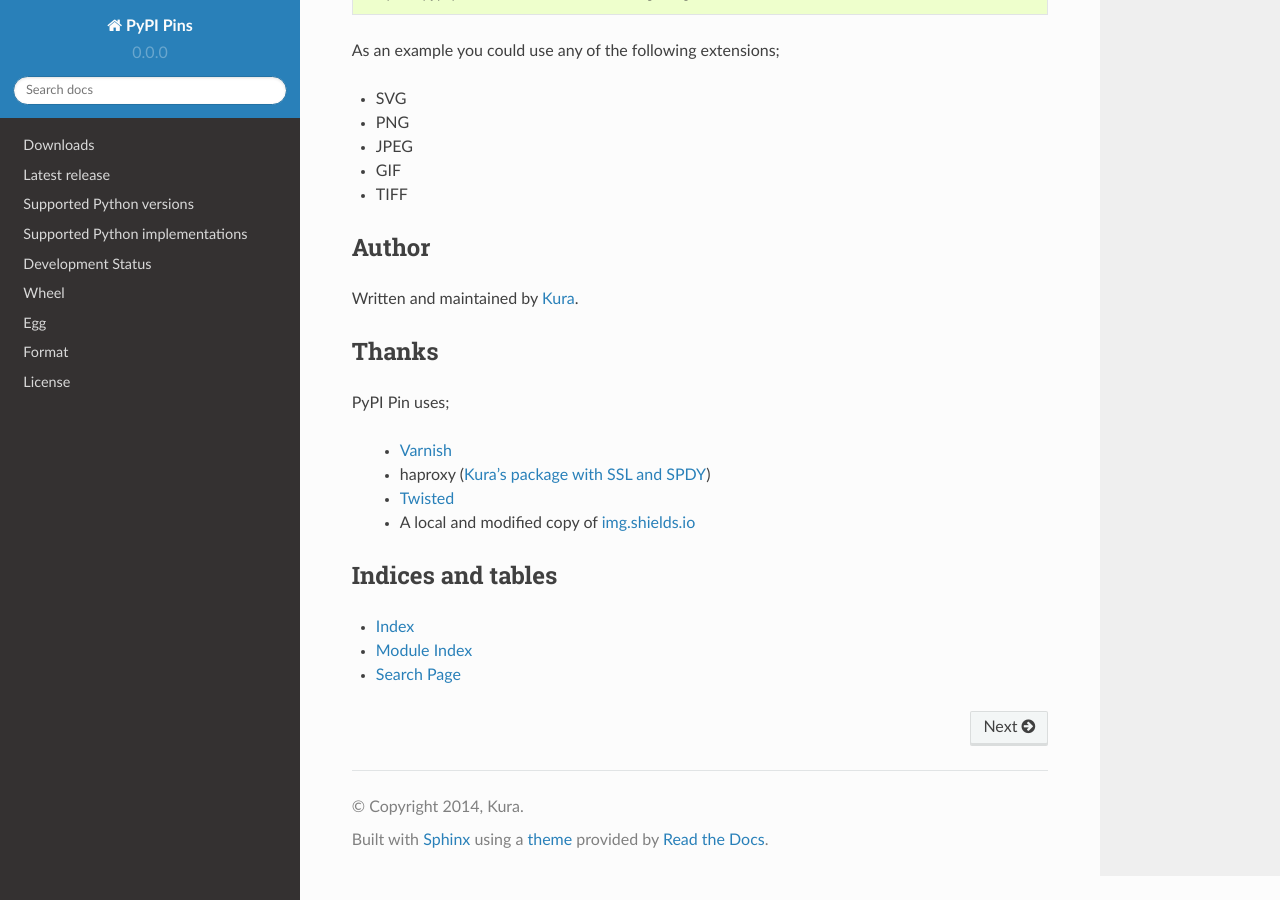
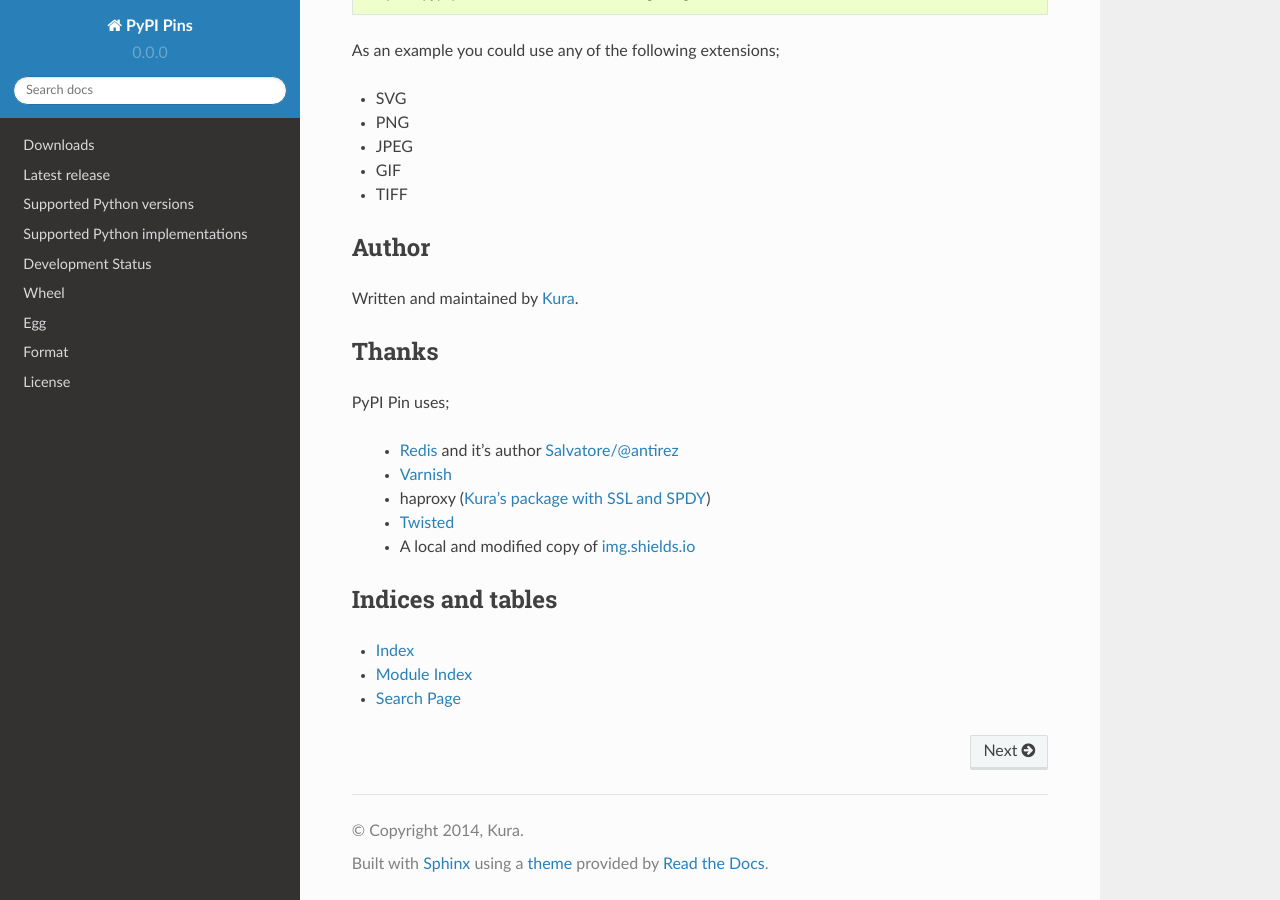
Before and after one commit to badges/pypipins, a Sphinx documentation site: the page built from docs/source/index.rst, in a window 1280 px wide and 900 px high, scrolled down 2638 px. Built offline with Sphinx 7.4.7 and the Read the Docs theme 2.0.0, drawn with Linux system fonts in a browser that asks for light colours.

Commit message:
Added thanks to Redis and antirez

```diff
--- a/docs/source/index.rst
+++ b/docs/source/index.rst
@@ -126,6 +126,7 @@ Thanks
 
 PyPI Pin uses;
 
+ - `Redis <http://redis.io/>`_ and it's author `Salvatore/@antirez <https://twitter.com/antirez>`_
  - `Varnish <https://www.varnish-cache.org/>`_
  - haproxy (`Kura's package with SSL and SPDY <https://kura.io/>`_)
  - `Twisted <https://twistedmatrix.com/>`_
```
